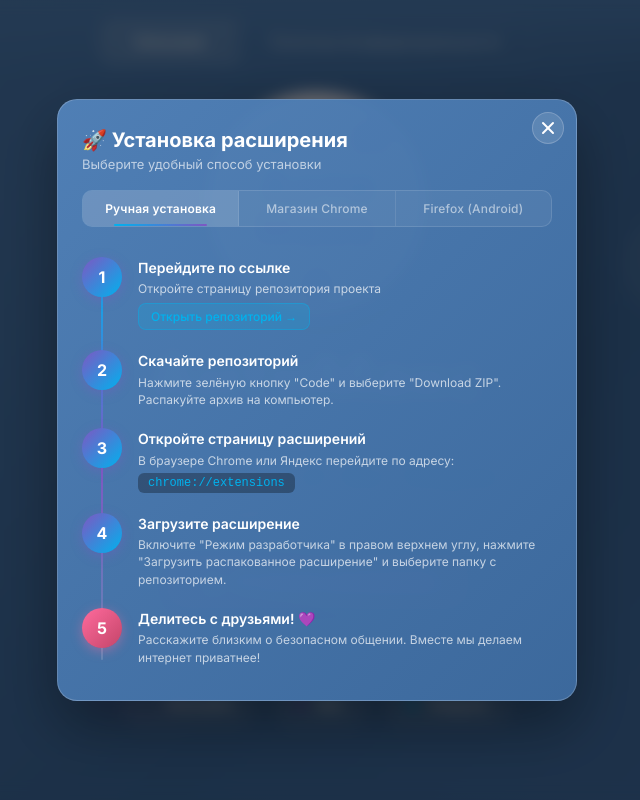
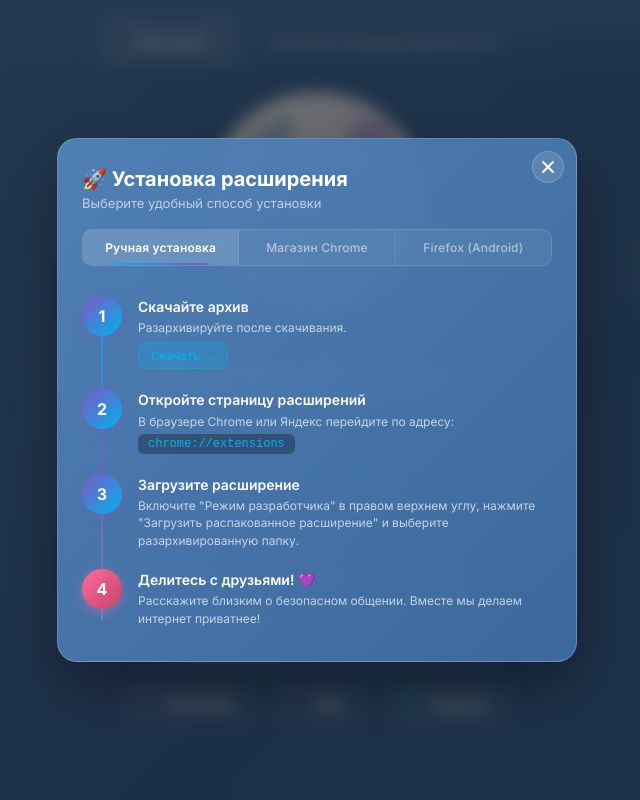
Before and after one commit to antimax-dev/site, a plain HTML site: page index.html in a window 1280 px wide. Both pictures are taken after a click on the button "Установить расширение". Shown: the top 800 px of the page, without its empty margins (323-963 px from the left). Drawn offline with Linux system fonts and the light colour scheme.

Commit message:
Update index.html

```diff
--- a/index.html
+++ b/index.html
@@ -1277,24 +1277,15 @@
                     <div class="step-item">
                         <div class="step-number">1</div>
                         <div class="step-content">
-                            <h4>Перейдите по ссылке</h4>
-                            <p>Откройте страницу репозитория проекта</p>
-                            <a href="https://github.com/antimax-dev/chrome-extension" target="_blank" class="step-link"
-                                id="repoLink">Открыть репозиторий →</a>
+                            <h4>Скачайте архив</h4>
+                            <p>Разархивируйте после скачивания.</p>
+                            <a href="https://github.com/antimax-dev/chrome-extension/archive/refs/heads/main.zip" class="step-link"
+                                id="repoLink">Скачать →</a>
                         </div>
                     </div>
 
                     <div class="step-item">
                         <div class="step-number">2</div>
-                        <div class="step-content">
-                            <h4>Скачайте репозиторий</h4>
-                            <p>Нажмите зелёную кнопку "Code" и выберите "Download ZIP". Распакуйте архив на компьютер.
-                            </p>
-                        </div>
-                    </div>
-
-                    <div class="step-item">
-                        <div class="step-number">3</div>
                         <div class="step-content">
                             <h4>Откройте страницу расширений</h4>
                             <p>В браузере Chrome или Яндекс перейдите по адресу:</p>
@@ -1303,16 +1294,16 @@
                     </div>
 
                     <div class="step-item">
-                        <div class="step-number">4</div>
+                        <div class="step-number">3</div>
                         <div class="step-content">
                             <h4>Загрузите расширение</h4>
                             <p>Включите "Режим разработчика" в правом верхнем углу, нажмите "Загрузить распакованное
-                                расширение" и выберите папку с репозиторием.</p>
+                                расширение" и выберите разархивированную папку.</p>
                         </div>
                     </div>
 
                     <div class="step-item">
-                        <div class="step-number">5</div>
+                        <div class="step-number">4</div>
                         <div class="step-content">
                             <h4>Делитесь с друзьями! 💜</h4>
                             <p>Расскажите близким о безопасном общении. Вместе мы делаем интернет приватнее!</p>
```
